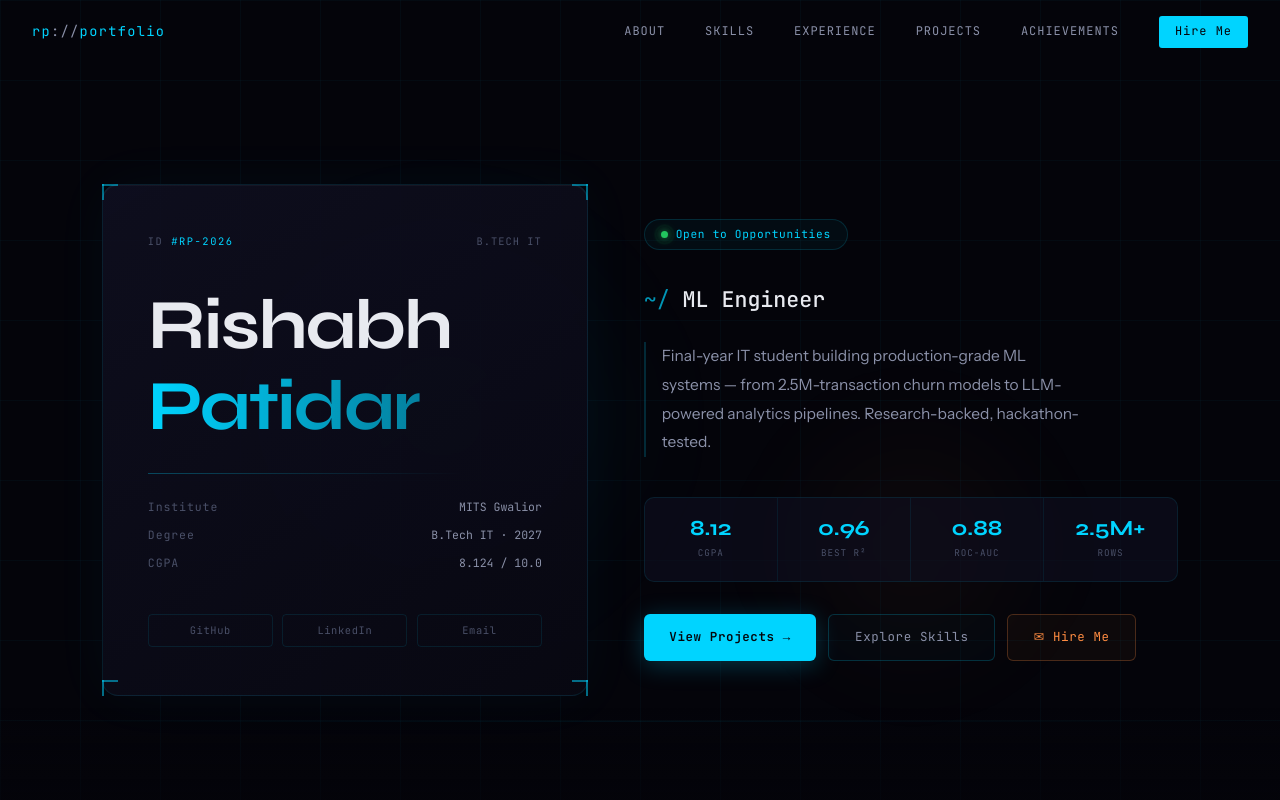
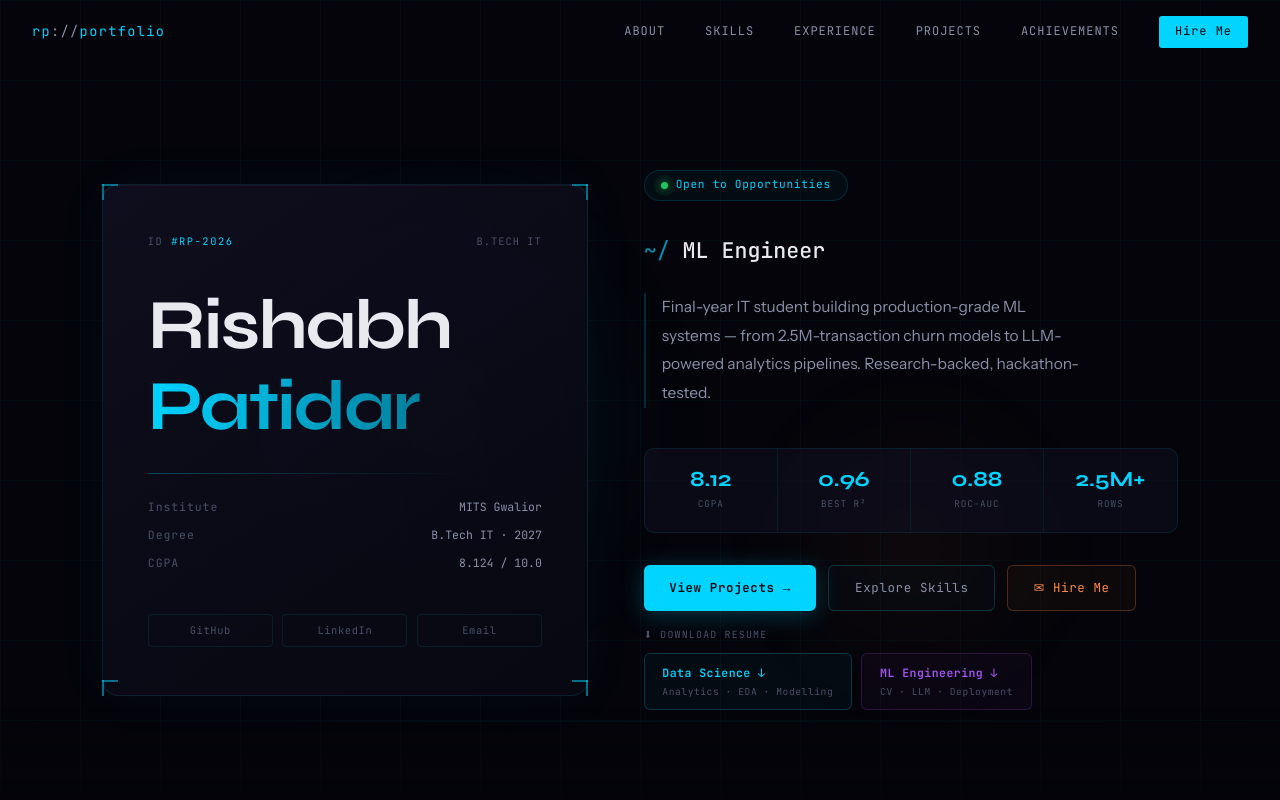
Before and after one commit to RishabhPR77/rishabhpatidar, a React (Vite) app: page / in a window 1280 px wide. Shown: the top 800 px of the page. Built offline with nearby package versions, Linux system fonts and the light colour scheme.

Commit message:
Added Resume

```diff
--- a/src/components/Achievements.jsx
+++ b/src/components/Achievements.jsx
@@ -150,7 +150,7 @@ export function Contact() {
                 onMouseEnter={e => { e.currentTarget.style.borderColor = 'var(--cyan)'; e.currentTarget.style.color = 'var(--cyan)'; }}
                 onMouseLeave={e => { e.currentTarget.style.borderColor = 'var(--border)'; e.currentTarget.style.color = 'var(--text2)'; }}
               >in LinkedIn</a>
-              <a href="https://github.com/RishabhPR77" target="_blank" rel="noopener" style={{
+              <a href="https://github.com/rishabhpatidar" target="_blank" rel="noopener" style={{
                 display: 'inline-flex', alignItems: 'center', gap: '0.5rem',
                 border: '1px solid var(--border)', color: 'var(--text2)',
                 fontFamily: 'var(--font-mono)', fontSize: '0.82rem', letterSpacing: '0.05em',
@@ -164,9 +164,32 @@ export function Contact() {
 
             {/* Phone */}
             <div style={{
-              marginTop: '2rem', fontFamily: 'var(--font-mono)', fontSize: '0.78rem',
+              marginTop: '1.5rem', fontFamily: 'var(--font-mono)', fontSize: '0.78rem',
               color: 'var(--text3)',
             }}>+91 9098729516</div>
+
+            {/* Resume downloads */}
+            <div style={{ marginTop: '2rem' }}>
+              <div style={{ fontFamily: 'var(--font-mono)', fontSize: '0.62rem', color: 'var(--text3)', letterSpacing: '0.12em', textTransform: 'uppercase', marginBottom: '0.7rem' }}>⬇ Download Resume</div>
+              <div style={{ display: 'flex', gap: '0.6rem', justifyContent: 'center', flexWrap: 'wrap' }}>
+                {[
+                  { label: 'Data Science', sub: 'Analytics · EDA · Modelling', file: '/Rishabh_Patidar_DS.pdf', color: 'var(--cyan)', raw: '0,212,255' },
+                  { label: 'ML Engineering', sub: 'CV · LLM · Deployment', file: '/Rishabh_Patidar_ML.pdf', color: '#a855f7', raw: '168,85,247' },
+                ].map(r => (
+                  <a key={r.label} href={r.file} download style={{
+                    display: 'flex', flexDirection: 'column', padding: '0.6rem 1.2rem',
+                    border: `1px solid rgba(${r.raw},0.2)`, borderRadius: '6px',
+                    background: `rgba(${r.raw},0.04)`, transition: 'all 0.2s', minWidth: '145px',
+                  }}
+                    onMouseEnter={e => { e.currentTarget.style.background = `rgba(${r.raw},0.1)`; e.currentTarget.style.borderColor = `rgba(${r.raw},0.45)`; e.currentTarget.style.transform = 'translateY(-1px)'; }}
+                    onMouseLeave={e => { e.currentTarget.style.background = `rgba(${r.raw},0.04)`; e.currentTarget.style.borderColor = `rgba(${r.raw},0.2)`; e.currentTarget.style.transform = 'none'; }}
+                  >
+                    <span style={{ fontFamily: 'var(--font-mono)', fontSize: '0.72rem', fontWeight: 600, color: r.color }}>{r.label} ↓</span>
+                    <span style={{ fontFamily: 'var(--font-mono)', fontSize: '0.6rem', color: 'var(--text3)', marginTop: '0.15rem' }}>{r.sub}</span>
+                  </a>
+                ))}
+              </div>
+            </div>
           </div>
         </div>
 
--- a/src/components/Hero.jsx
+++ b/src/components/Hero.jsx
@@ -68,6 +68,76 @@ function Corner({ pos }) {
     <div style={s}>
       <div style={{ position: 'absolute', top: 0, [left ? 'left' : 'right']: 0, width: size, height: thick, background: color }} />
       <div style={{ position: 'absolute', [top ? 'top' : 'bottom']: 0, [left ? 'left' : 'right']: 0, width: thick, height: size, background: color }} />
+    </div>
+  );
+}
+
+
+function ResumeDownloads() {
+  const resumes = [
+    {
+      label: 'Data Science',
+      sub: 'Analytics · EDA · Modelling',
+      file: '/Rishabh_Patidar_DS.pdf',
+      color: 'var(--cyan)',
+      colorRaw: '0,212,255',
+    },
+    {
+      label: 'ML Engineering',
+      sub: 'CV · LLM · Deployment',
+      file: '/Rishabh_Patidar_ML.pdf',
+      color: '#a855f7',
+      colorRaw: '168,85,247',
+    },
+  ];
+
+  return (
+    <div style={{ animation: 'fadeUp 0.6s ease 0.65s both' }}>
+      <div style={{
+        fontFamily: 'var(--font-mono)', fontSize: '0.62rem',
+        color: 'var(--text3)', letterSpacing: '0.12em', textTransform: 'uppercase',
+        marginBottom: '0.6rem',
+      }}>⬇ Download Resume</div>
+      <div style={{ display: 'flex', gap: '0.6rem', flexWrap: 'wrap' }}>
+        {resumes.map(r => (
+          <a
+            key={r.label}
+            href={r.file}
+            download
+            style={{
+              display: 'flex', flexDirection: 'column',
+              padding: '0.6rem 1.1rem',
+              border: `1px solid rgba(${r.colorRaw},0.2)`,
+              borderRadius: '6px',
+              background: `rgba(${r.colorRaw},0.04)`,
+              transition: 'all 0.2s',
+              textDecoration: 'none',
+              minWidth: '140px',
+            }}
+            onMouseEnter={e => {
+              e.currentTarget.style.background = `rgba(${r.colorRaw},0.1)`;
+              e.currentTarget.style.borderColor = `rgba(${r.colorRaw},0.45)`;
+              e.currentTarget.style.transform = 'translateY(-1px)';
+              e.currentTarget.style.boxShadow = `0 4px 16px rgba(${r.colorRaw},0.15)`;
+            }}
+            onMouseLeave={e => {
+              e.currentTarget.style.background = `rgba(${r.colorRaw},0.04)`;
+              e.currentTarget.style.borderColor = `rgba(${r.colorRaw},0.2)`;
+              e.currentTarget.style.transform = 'none';
+              e.currentTarget.style.boxShadow = 'none';
+            }}
+          >
+            <span style={{
+              fontFamily: 'var(--font-mono)', fontSize: '0.72rem',
+              fontWeight: 600, color: r.color, letterSpacing: '0.04em',
+            }}>{r.label} ↓</span>
+            <span style={{
+              fontFamily: 'var(--font-mono)', fontSize: '0.6rem',
+              color: 'var(--text3)', marginTop: '0.15rem', letterSpacing: '0.06em',
+            }}>{r.sub}</span>
+          </a>
+        ))}
+      </div>
     </div>
   );
 }
@@ -330,6 +400,7 @@ export default function Hero() {
             <div style={{
               display: 'flex', gap: '0.75rem', flexWrap: 'wrap',
               animation: 'fadeUp 0.6s ease 0.55s both',
+              marginBottom: '1rem',
             }}>
               <a href="#projects" style={{
                 display: 'inline-flex', alignItems: 'center', gap: '0.4rem',
@@ -367,6 +438,9 @@ export default function Hero() {
                 onMouseLeave={e => { e.currentTarget.style.background = 'rgba(255,140,66,0.04)'; e.currentTarget.style.borderColor = 'rgba(255,140,66,0.25)'; e.currentTarget.style.transform = 'none'; }}
               >✉ Hire Me</a>
             </div>
+
+            {/* Resume downloads */}
+            <ResumeDownloads />
           </div>
 
         </div>
```
Also changed, not shown: 2 other files (tests, documents, lock files or other folders).
